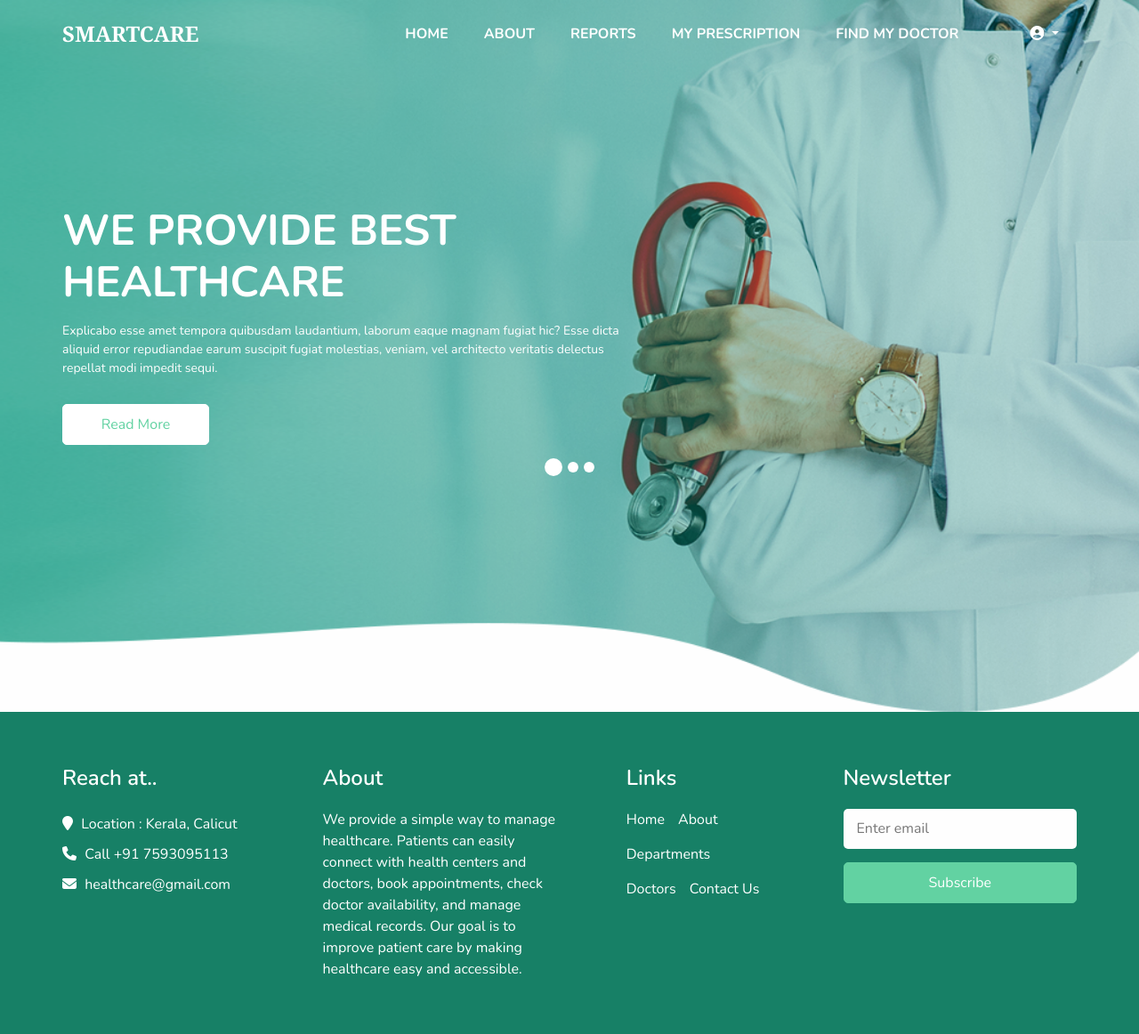
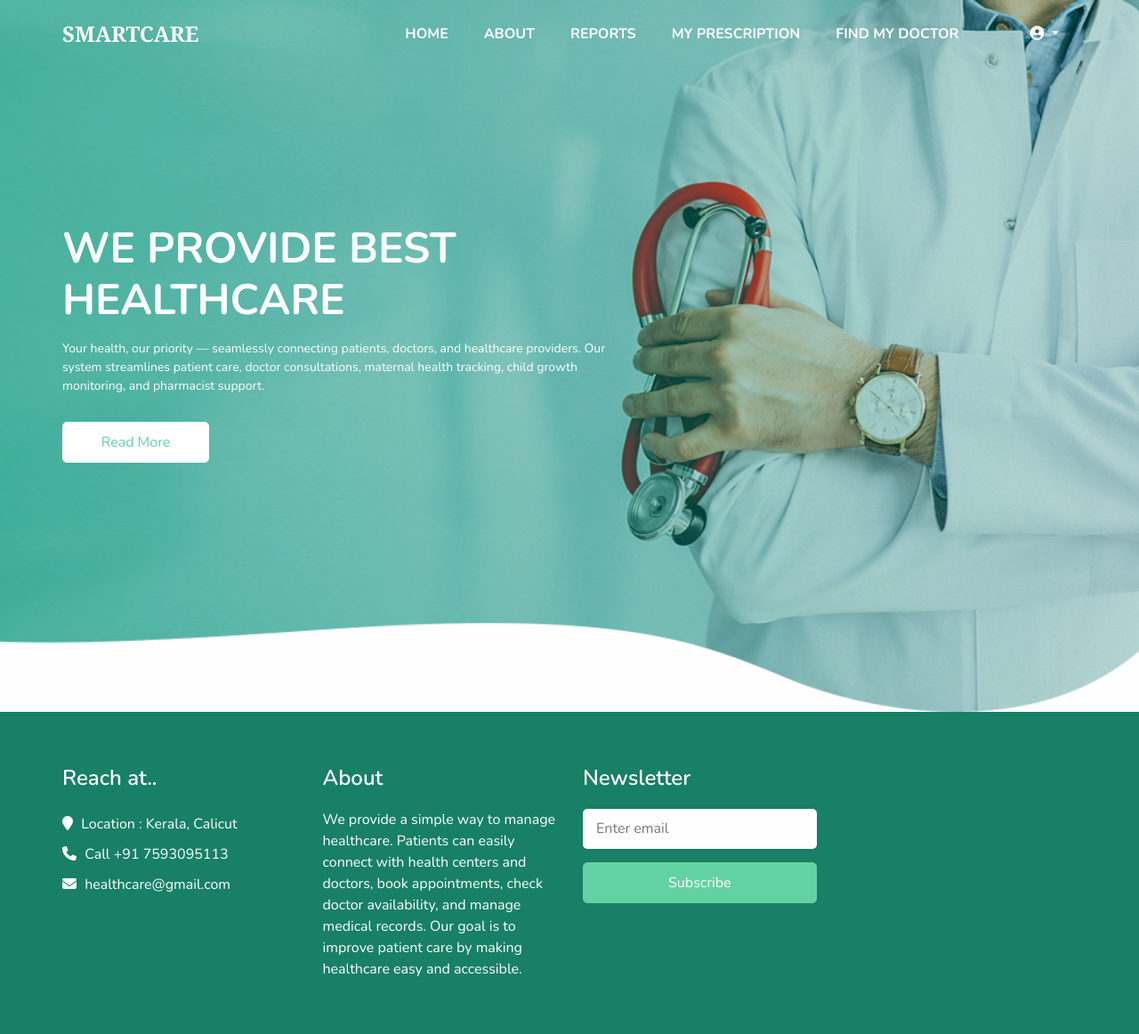
Before and after one commit to sandrasuni/Smartcare-Main-project, a Django app: page /patient/enquiry/ in a window 1280 px wide. Shown: the whole page at 89% size. Run offline with Django 5.2, Linux system fonts and the light colour scheme; some libraries are stand-ins or nearby versions.

Commit message:
patient layout

```diff
--- a/templates/patients/layout_patients.html
+++ b/templates/patients/layout_patients.html
@@ -89,8 +89,8 @@
                 {{ user.username }} <i class="fas fa-user-circle"></i>
               </a>
               <ul class="dropdown-menu" aria-labelledby="navbarDropdown" style="background-color: #57b4a8;">
-                <li><a class="dropdown-item" href="#">Contact Us</a></li>
-                <li><a class="dropdown-item" href="#">Complaint/Feedback</a></li>
+                <li><a class="dropdown-item" href="{% url 'pat_contact' %}">Contact Us</a></li>
+                <li><a class="dropdown-item" href="{% url 'patients_complaints' %}">Complaint/Feedback</a></li>
                 <li><a class="dropdown-item" href="{% url 'logout' %}">Logout</a></li>
               </ul>
             </li>
@@ -109,19 +109,24 @@
               <div class="row">
                 <div class="col-md-7">
                   <div class="detail-box">
-                    <h1>
-                      We Provide Best Healthcare
-                    </h1>
+                    <h1>We Provide Best <br>Healthcare</h1>
                     <p>
-                      Explicabo esse amet tempora quibusdam laudantium, laborum eaque magnam fugiat hic? Esse dicta aliquid error repudiandae earum suscipit fugiat molestias, veniam, vel architecto veritatis delectus repellat modi impedit sequi.
+                      Your health, our priority — seamlessly connecting patients, doctors, and healthcare providers.
+                      Our system streamlines patient care, doctor consultations, maternal health tracking,
+                      child growth monitoring, and pharmacist support.
+                      <span id="more-text" style="display: none;">
+                        We are committed to empowering communities by making healthcare more accessible, organized, and effective.
+                        From scheduling maternal checkups to tracking child development milestones, we ensure every step of your health journey is managed with care.
+                        Together, let’s build a healthier tomorrow.
+                      </span>
                     </p>
                     <div class="btn-box">
-                      <a href="" class="btn1">
+                      <a href="#" class="btn1" onclick="document.getElementById('more-text').style.display='inline'; this.style.display='none'; return false;">
                         Read More
                       </a>
                     </div>
                   </div>
-                </div>
+
               </div>
             </div>
           </div>
@@ -130,19 +135,24 @@
               <div class="row">
                 <div class="col-md-7">
                   <div class="detail-box">
-                    <h1>
-                      We Provide Best Healthcare
-                    </h1>
+                    <h1>We Provide Best <br>Healthcare</h1>
                     <p>
-                      Explicabo esse amet tempora quibusdam laudantium, laborum eaque magnam fugiat hic? Esse dicta aliquid error repudiandae earum suscipit fugiat molestias, veniam, vel architecto veritatis delectus repellat modi impedit sequi.
+                      Your health, our priority — seamlessly connecting patients, doctors, and healthcare providers.
+                      Our system streamlines patient care, doctor consultations, maternal health tracking,
+                      child growth monitoring, and pharmacist support.
+                      <span id="more-text" style="display: none;">
+                        We are committed to empowering communities by making healthcare more accessible, organized, and effective.
+                        From scheduling maternal checkups to tracking child development milestones, we ensure every step of your health journey is managed with care.
+                        Together, let’s build a healthier tomorrow.
+                      </span>
                     </p>
                     <div class="btn-box">
-                      <a href="" class="btn1">
+                      <a href="#" class="btn1" onclick="document.getElementById('more-text').style.display='inline'; this.style.display='none'; return false;">
                         Read More
                       </a>
                     </div>
                   </div>
-                </div>
+
               </div>
             </div>
           </div>
@@ -151,23 +161,27 @@
               <div class="row">
                 <div class="col-md-7">
                   <div class="detail-box">
-                    <h1>
-                      We Provide Best Healthcare
-                    </h1>
+                    <h1>We Provide Best <br>Healthcare</h1>
                     <p>
-                      Explicabo esse amet tempora quibusdam laudantium, laborum eaque magnam fugiat hic? Esse dicta aliquid error repudiandae earum suscipit fugiat molestias, veniam, vel architecto veritatis delectus repellat modi impedit sequi.
+                      Your health, our priority — seamlessly connecting patients, doctors, and healthcare providers.
+                      Our system streamlines patient care, doctor consultations, maternal health tracking,
+                      child growth monitoring, and pharmacist support.
+                      <span id="more-text" style="display: none;">
+                        We are committed to empowering communities by making healthcare more accessible, organized, and effective.
+                        From scheduling maternal checkups to tracking child development milestones, we ensure every step of your health journey is managed with care.
+                        Together, let’s build a healthier tomorrow.
+                      </span>
                     </p>
                     <div class="btn-box">
-                      <a href="" class="btn1">
+                      <a href="#" class="btn1" onclick="document.getElementById('more-text').style.display='inline'; this.style.display='none'; return false;">
                         Read More
                       </a>
                     </div>
                   </div>
-                </div>
+
               </div>
             </div>
           </div>
-        </div>
         <ol class="carousel-indicators">
           <li data-target="#customCarousel1" data-slide-to="0" class="active"></li>
           <li data-target="#customCarousel1" data-slide-to="1"></li>
@@ -191,7 +205,7 @@
     <div class="container">
       <div class="row">
         <div class="col-md-6 col-lg-3 footer_col">
-          <div class="footer_contact">
+          <div class="footer_contact" id="contactus">
             <h4>
               Reach at..
             </h4>
@@ -232,14 +246,14 @@
           </div> {% endcomment %}
         </div>
         <div class="col-md-6 col-lg-3 footer_col">
-          <div class="footer_detail">
+          <div class="footer_detail" id="about">
             <h4>
               About
             </h4>
             <p>
               We provide a simple way to manage healthcare. Patients can easily connect with health centers and doctors, book appointments, check doctor availability, and manage medical records. Our goal is to improve patient care by making healthcare easy and accessible.</div>
         </div>
-        <div class="col-md-6 col-lg-2 mx-auto footer_col">
+        {% comment %} <div class="col-md-6 col-lg-2 mx-auto footer_col">
           <div class="footer_link_box">
             <h4>
               Links
@@ -262,7 +276,7 @@
               </a>
             </div>
           </div>
-        </div>
+        </div> {% endcomment %}
         <div class="col-md-6 col-lg-3 footer_col ">
           <h4>
             Newsletter
```
